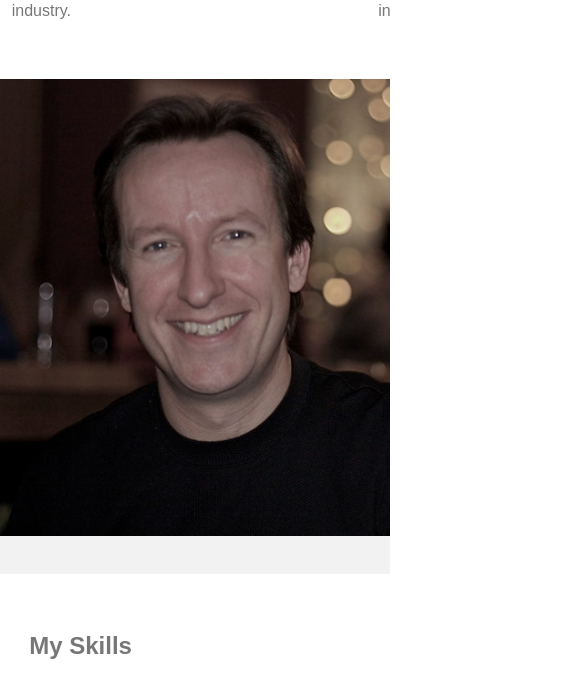
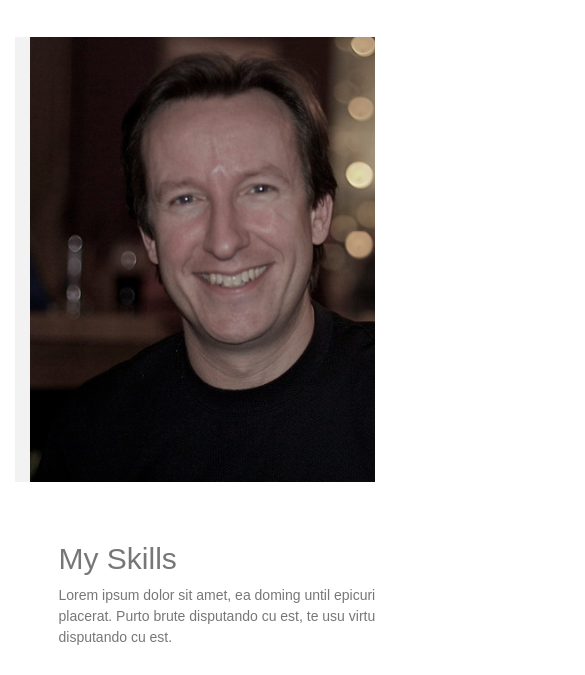
Before and after one commit to Mnassersalah/mytemplate, a plain HTML site: page index.html in a window 390 px wide. Shown: the part 792-1467 px from the top of the page, 585 px wide, since content can reach past the window. Drawn offline with nearby package versions, Linux system fonts and the light colour scheme.

Commit message:
responsive

```diff
--- a/index.html
+++ b/index.html
@@ -4,7 +4,7 @@
         <meta charset="utf-8">
         <meta name="description" content="My first templates">
         <title>My Template</title>
-
+        <link rel="stylesheet" href="https://maxcdn.bootstrapcdn.com/bootstrap/3.3.7/css/bootstrap.min.css" integrity="sha384-BVYiiSIFeK1dGmJRAkycuHAHRg32OmUcww7on3RYdg4Va+PmSTsz/K68vbdEjh4u" crossorigin="anonymous"/>
         <!--main css sheet -->
         <link rel="stylesheet" href="css/main.css">
 
@@ -16,6 +16,7 @@
         <link rel="stylesheet" href="css/all.css">
     </head>
     <body>
+        <div class="container-fluid">
             <!--Start Header-->
             <div class="slider">
                 <div class="container">
@@ -327,6 +328,6 @@
             <!--End Footer-->
 
 
-
+        </div>
     </body>
 </html>
```
